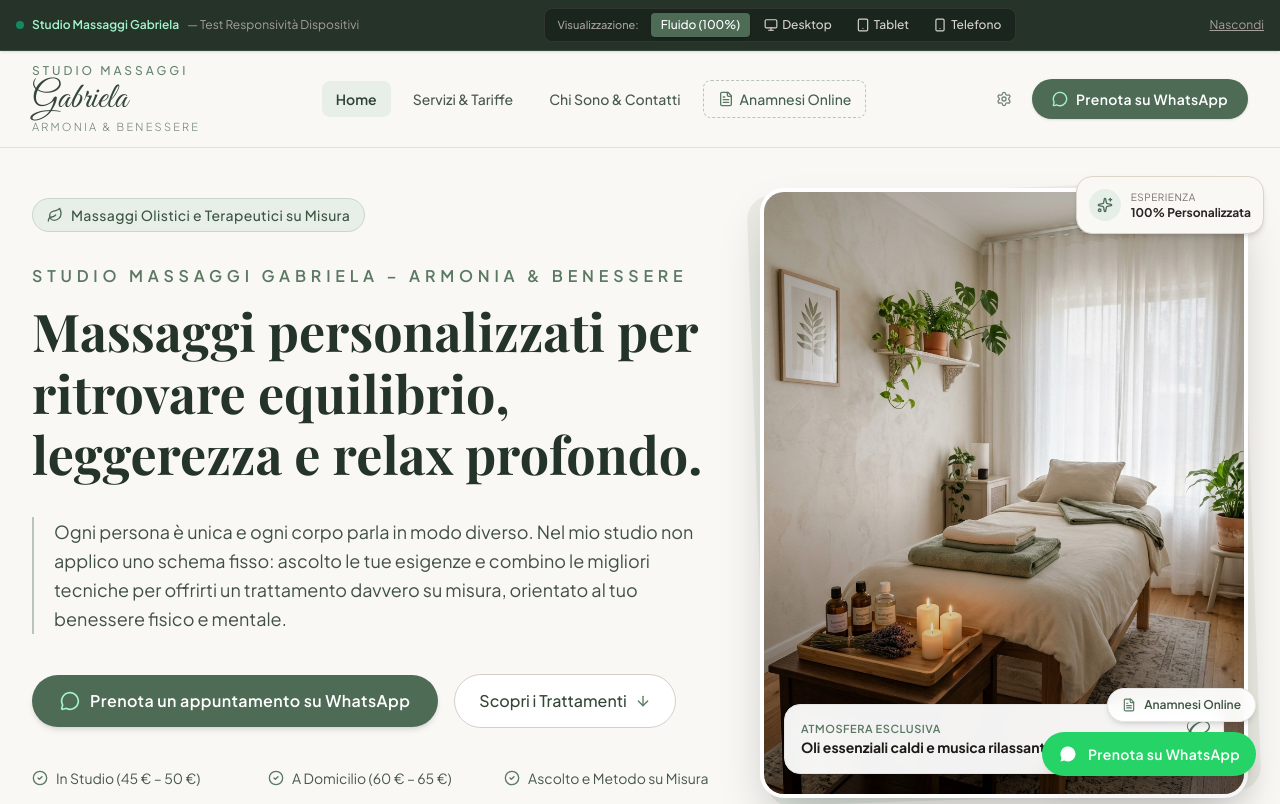
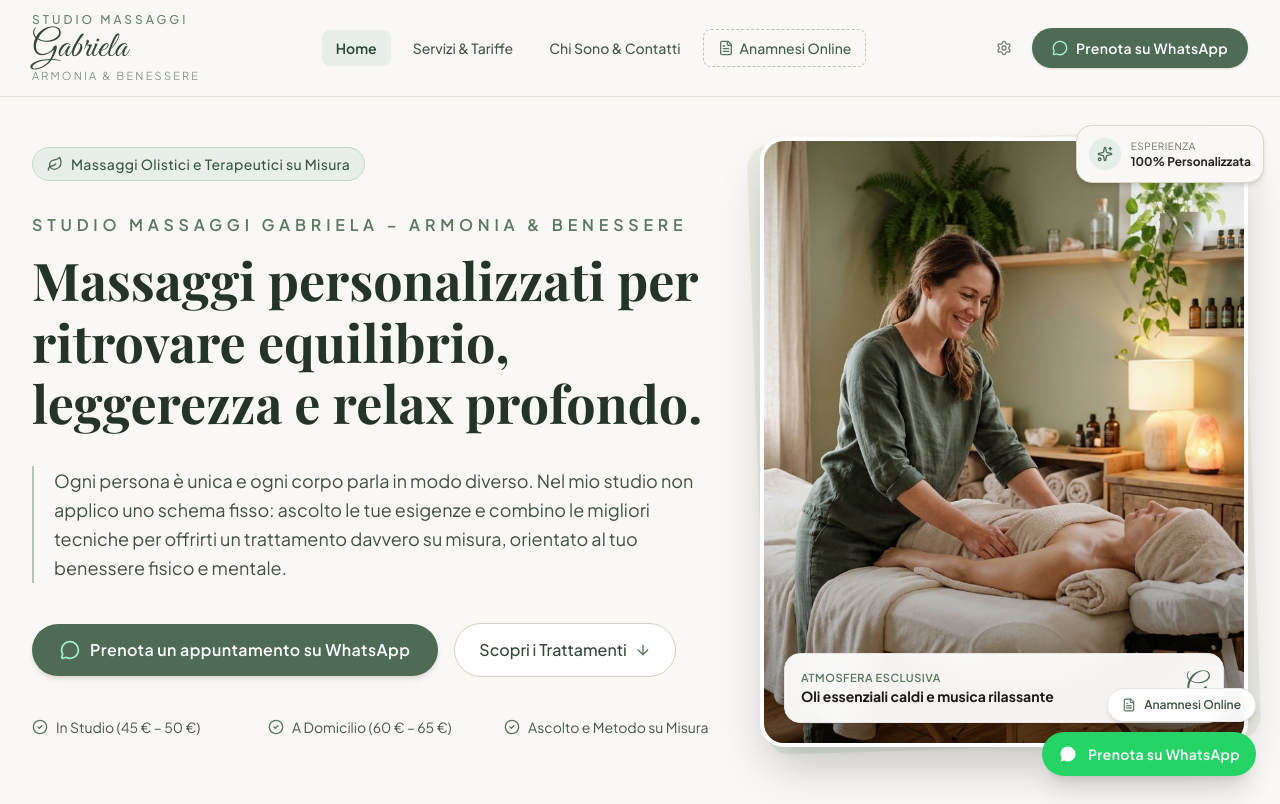
Before and after one commit to gabi710409/studio-massaggi-gabriela, a React (Vite) app: page / in a window 1280 px wide. Shown: the top 804 px of the page. Built offline with nearby package versions, Linux system fonts and the light colour scheme; a web font is replaced by a local one.

Commit message:
Ripristinata visuale originale: rimossa barra di simulazione e ripristinata foto hero studio accogliente

```diff
--- a/src/App.tsx
+++ b/src/App.tsx
@@ -8,7 +8,6 @@ import { AnamnesisModal } from './components/AnamnesisModal';
 import { SettingsModal } from './components/SettingsModal';
 import { StickyWhatsAppButton } from './components/StickyWhatsAppButton';
 import { DEFAULT_STUDIO_INFO, StudioInfo } from './data/treatments';
-import { Monitor, Tablet, Smartphone, Eye, Sparkles, ChevronUp } from 'lucide-react';
 
 export default function App() {
   const [studioInfo, setStudioInfo] = useState<StudioInfo>(() => {
@@ -42,10 +41,6 @@ export default function App() {
   const [isAnamnesisOpen, setIsAnamnesisOpen] = useState(false);
   const [isSettingsOpen, setIsSettingsOpen] = useState(false);
   const [selectedTreatmentForAnamnesis, setSelectedTreatmentForAnamnesis] = useState<string | undefined>(undefined);
-
-  // Responsive simulator tool state
-  const [deviceSimulation, setDeviceSimulation] = useState<'responsive' | 'desktop' | 'tablet' | 'mobile'>('responsive');
-  const [showSimBar, setShowSimBar] = useState(true);
 
   // Save changes to localStorage
   const handleSaveStudioInfo = (updated: StudioInfo) => {
@@ -86,102 +81,7 @@ export default function App() {
   }, []);
 
   return (
-    <div className="min-h-screen bg-[#FAF8F5] text-[#27342C] flex flex-col selection:bg-[#4E6B56] selection:text-white">
-
-      {/* Top Device Simulator Bar for testing responsive behavior on any screen */}
-      {showSimBar && (
-        <aside className="sticky top-0 z-50 bg-[#253328] text-stone-200 text-xs px-4 py-2 border-b border-[#35483A] shadow-sm">
-          <div className="max-w-7xl mx-auto flex flex-wrap items-center justify-between gap-3">
-            <div className="flex items-center gap-2">
-              <span className="w-2 h-2 rounded-full bg-emerald-400 animate-pulse" />
-              <span className="font-semibold text-emerald-200">Studio Massaggi Gabriela</span>
-              <span className="text-stone-400 hidden sm:inline">— Test Responsività Dispositivi</span>
-            </div>
-
-            <div className="flex items-center gap-1 bg-[#1A251D] p-1 rounded-lg border border-stone-700/60">
-              <span className="text-[11px] text-stone-400 px-2 font-medium hidden md:inline">Visualizzazione:</span>
-
-              <button
-                onClick={() => setDeviceSimulation('responsive')}
-                className={`px-2.5 py-1 rounded text-xs font-medium transition-all ${
-                  deviceSimulation === 'responsive'
-                    ? 'bg-[#4E6B56] text-white shadow-sm'
-                    : 'text-stone-300 hover:text-white'
-                }`}
-                title="Largo schermo reale (100% fluido)"
-              >
-                Fluido (100%)
-              </button>
-
-              <button
-                onClick={() => setDeviceSimulation('desktop')}
-                className={`flex items-center gap-1 px-2.5 py-1 rounded text-xs font-medium transition-all ${
-                  deviceSimulation === 'desktop'
-                    ? 'bg-[#4E6B56] text-white shadow-sm'
-                    : 'text-stone-300 hover:text-white'
-                }`}
-                title="Visualizzazione Desktop (1200px)"
-              >
-                <Monitor className="w-3.5 h-3.5" />
-                <span className="hidden sm:inline">Desktop</span>
-              </button>
-
-              <button
-                onClick={() => setDeviceSimulation('tablet')}
-                className={`flex items-center gap-1 px-2.5 py-1 rounded text-xs font-medium transition-all ${
-                  deviceSimulation === 'tablet'
-                    ? 'bg-[#4E6B56] text-white shadow-sm'
-                    : 'text-stone-300 hover:text-white'
-                }`}
-                title="Visualizzazione Tablet (768px)"
-              >
-                <Tablet className="w-3.5 h-3.5" />
-                <span className="hidden sm:inline">Tablet</span>
-              </button>
-
-              <button
-                onClick={() => setDeviceSimulation('mobile')}
-                className={`flex items-center gap-1 px-2.5 py-1 rounded text-xs font-medium transition-all ${
-                  deviceSimulation === 'mobile'
-                    ? 'bg-[#4E6B56] text-white shadow-sm'
-                    : 'text-stone-300 hover:text-white'
-                }`}
-                title="Visualizzazione Telefono (390px)"
-              >
-                <Smartphone className="w-3.5 h-3.5" />
-                <span className="hidden sm:inline">Telefono</span>
-              </button>
-            </div>
-
-            <button
-              onClick={() => setShowSimBar(false)}
-              className="text-stone-400 hover:text-white text-xs underline ml-2"
-              title="Nascondi barra di simulazione"
-            >
-              Nascondi
-            </button>
-          </div>
-        </aside>
-      )}
-
-      {/* Main Container wrapping simulated device frame or full width */}
-      <div className={`flex-1 flex flex-col items-center justify-start w-full ${
-        deviceSimulation === 'responsive'
-          ? ''
-          : 'bg-[#ECE8DF] py-4 px-2 sm:px-4'
-      }`}>
-
-        <div
-          className={`w-full bg-[#FAF8F5] transition-all duration-300 flex flex-col ${
-            deviceSimulation === 'responsive'
-              ? 'max-w-full'
-              : deviceSimulation === 'desktop'
-              ? 'max-w-6xl rounded-2xl shadow-2xl border border-stone-300 overflow-hidden my-2'
-              : deviceSimulation === 'tablet'
-              ? 'max-w-[768px] rounded-3xl shadow-2xl border-4 border-stone-800 overflow-hidden my-4'
-              : 'max-w-[390px] rounded-[36px] shadow-2xl border-4 border-stone-900 overflow-hidden my-4'
-          }`}
-        >
+    <div className="min-h-screen bg-[#FAF8F5] text-[#27342C] flex flex-col selection:bg-[#4E6B56] selection:text-white w-full">
       {/* Main Navigation */}
       <Navbar
         studioInfo={studioInfo}
@@ -218,8 +118,6 @@ export default function App() {
         onOpenAnamnesis={() => handleOpenAnamnesis()}
         onOpenSettings={() => setIsSettingsOpen(true)}
       />
-        </div>
-      </div>
 
       {/* Floating & Mobile WhatsApp CTA Button */}
       <StickyWhatsAppButton
--- a/src/components/Hero.tsx
+++ b/src/components/Hero.tsx
@@ -10,7 +10,7 @@ import {
   CheckCircle2
 } from 'lucide-react';
 import { StudioInfo } from '../data/treatments';
-import heroImage from '../assets/images/hero_studio_decor_1794163132556.jpg';
+import heroImage from '../assets/images/hero_female_massage_1793910148106.jpg';
 
 interface HeroProps {
   studioInfo: StudioInfo;
```
Lines whose indentation alone changed are shown as unchanged.
